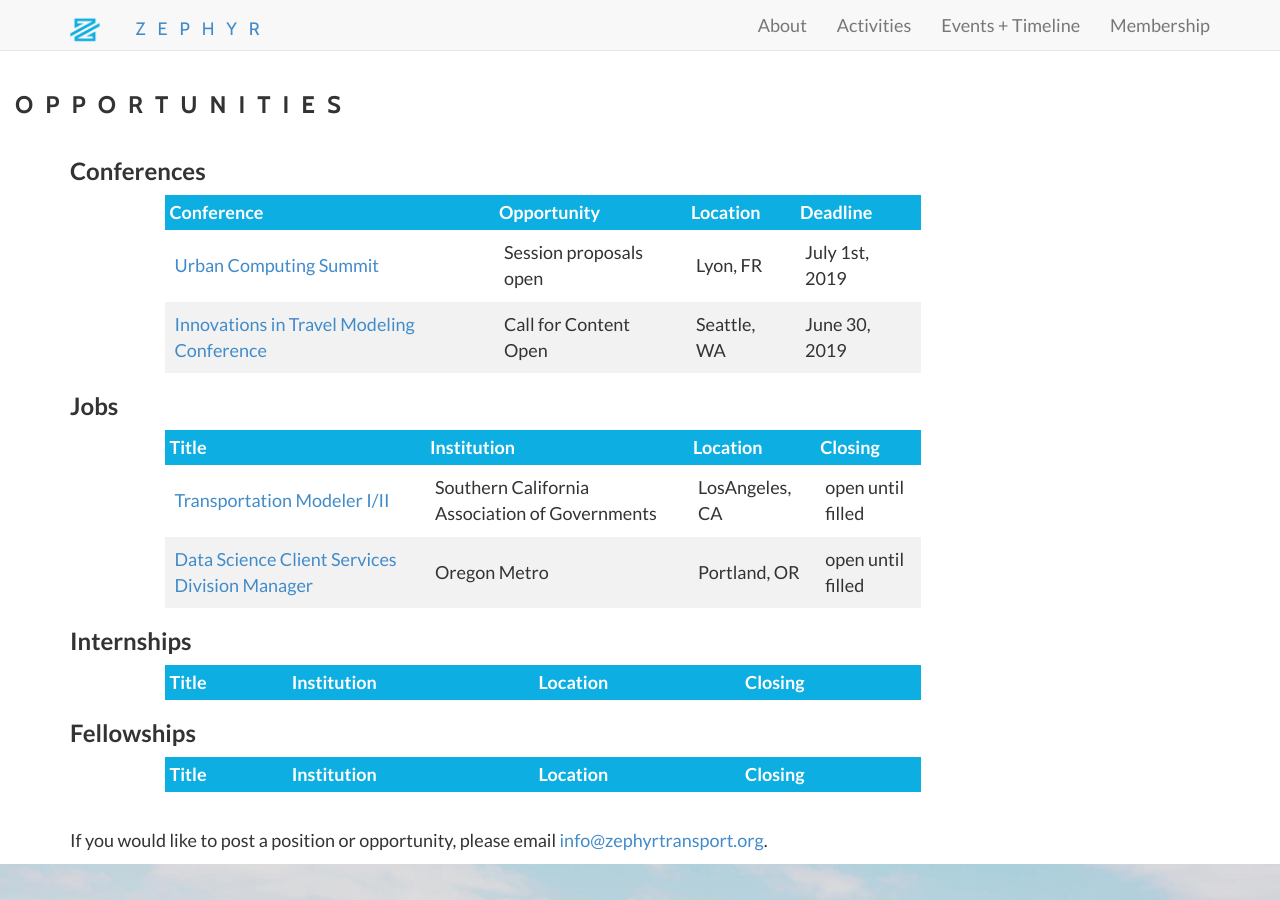
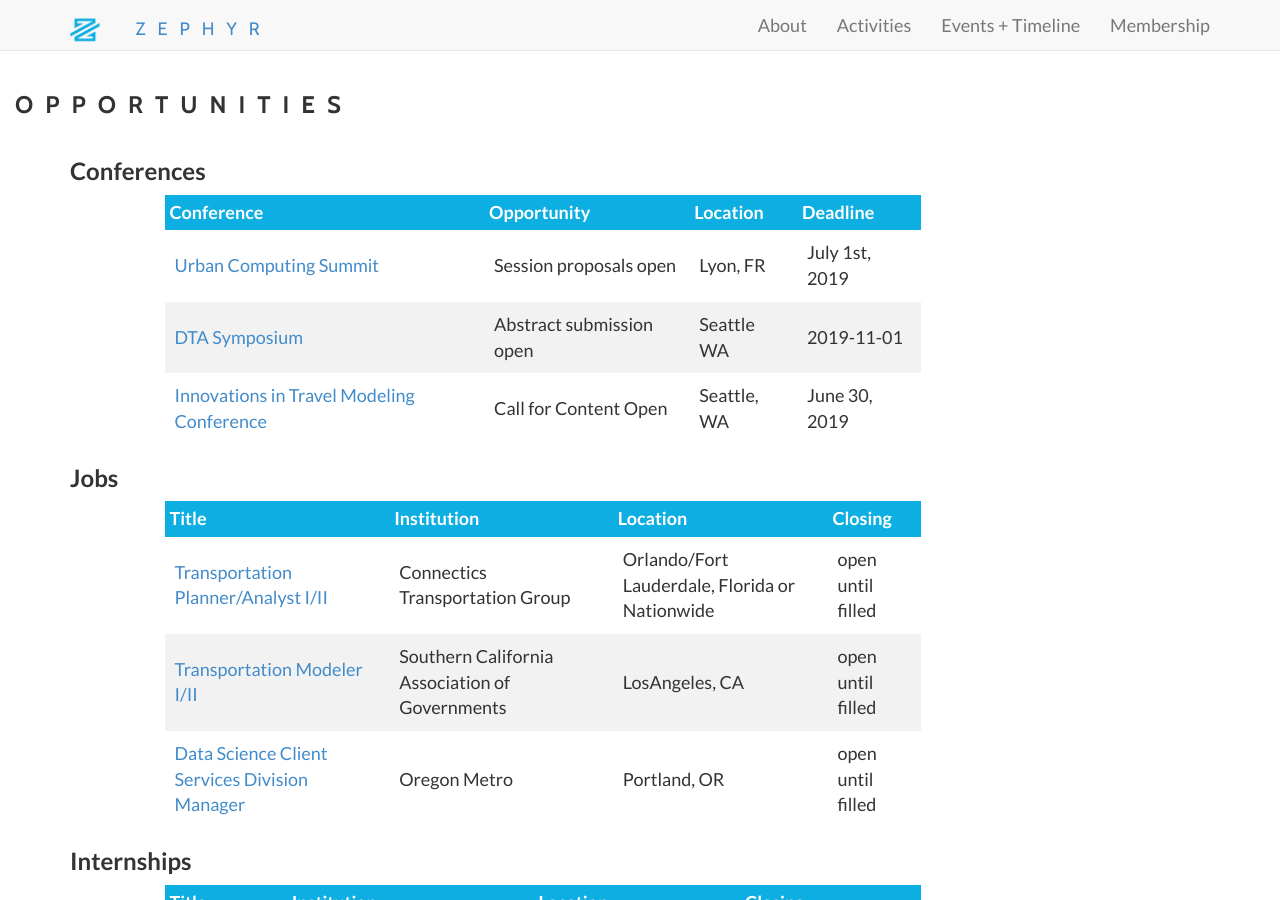
Before and after one commit to ZephyrTransport/zephyr-website, a Jekyll site: the page built from opportunities.md, in a window 1280 px wide and 900 px high. Built offline with Jekyll 4.4.1, drawn with Linux system fonts in a browser that asks for light colours; nearby versions of some CDN libraries.

Commit message:
Update opportunities

```diff
--- a/_data/opportunities.yml
+++ b/_data/opportunities.yml
@@ -9,6 +9,26 @@
   closing: July 1st, 2019
   link: http://bit.ly/eu19cfp
   summary:
+- name: DTA Symposium
+  headline: Abstract submission open
+  front: false
+  post: true
+  lead: Modeling Multi-Modal Dynamic Transportation Network Systems in Smart Cities in the Era of Connectivity, Automation, and Sharing
+  type: conference
+  institution:
+  location: Seattle WA
+  closing: 2019-11-01
+  link: http://bit.ly/eu19cfp
+  summary:
+- name: Integrative Research and Planning Grants for Smart + Connected Communities
+  headline: Research + solutions piloting together with communities.
+  front: true
+  post: true
+  lead: Support fundamental integrative research that addresses technological and social science dimensions of smart and connected communities and pilots solutions together with communities.
+  type: funding
+  institution: National Science Foundation
+  closing: 2019-09-06
+  link: https://www.grants.gov/web/grants/view-opportunity.html?oppId=313513
 - name: Innovations in Travel Modeling Conference
   headline: Call for Content Open
   front: true
@@ -20,6 +40,19 @@
   closing: June 30, 2019
   link: http://itmconference.com
   summary:
+- name: Transportation Planner/Analyst I/II
+  time: full-time
+  headline: Travel demand modeling and analytics practice.
+  front: true
+  post: true
+  lead:
+  type: job
+  institution: Connectics Transportation Group
+  salary_low:
+  salary_high:
+  location: Orlando/Fort Lauderdale, Florida or Nationwide
+  closing: open until filled
+  link: https://tmip.org/content/transportation-planneranalyst-positions-available-ctg
 - name: Transportation Modeler I/II
   time: full-time
   headline: Full-time Position
```
